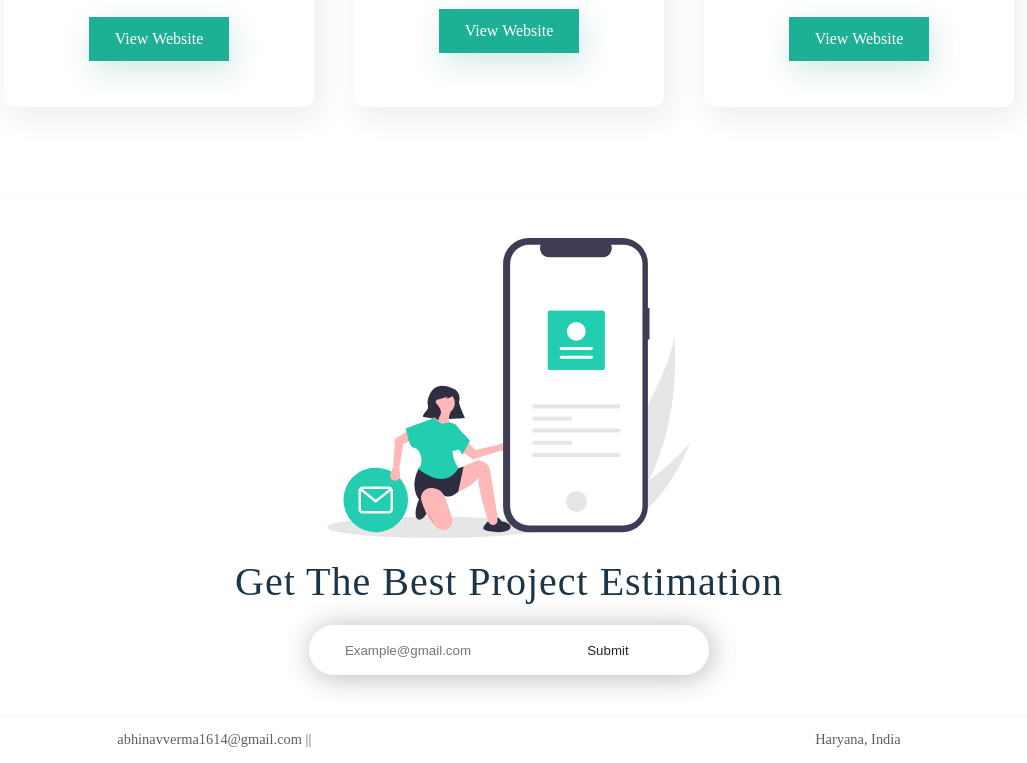
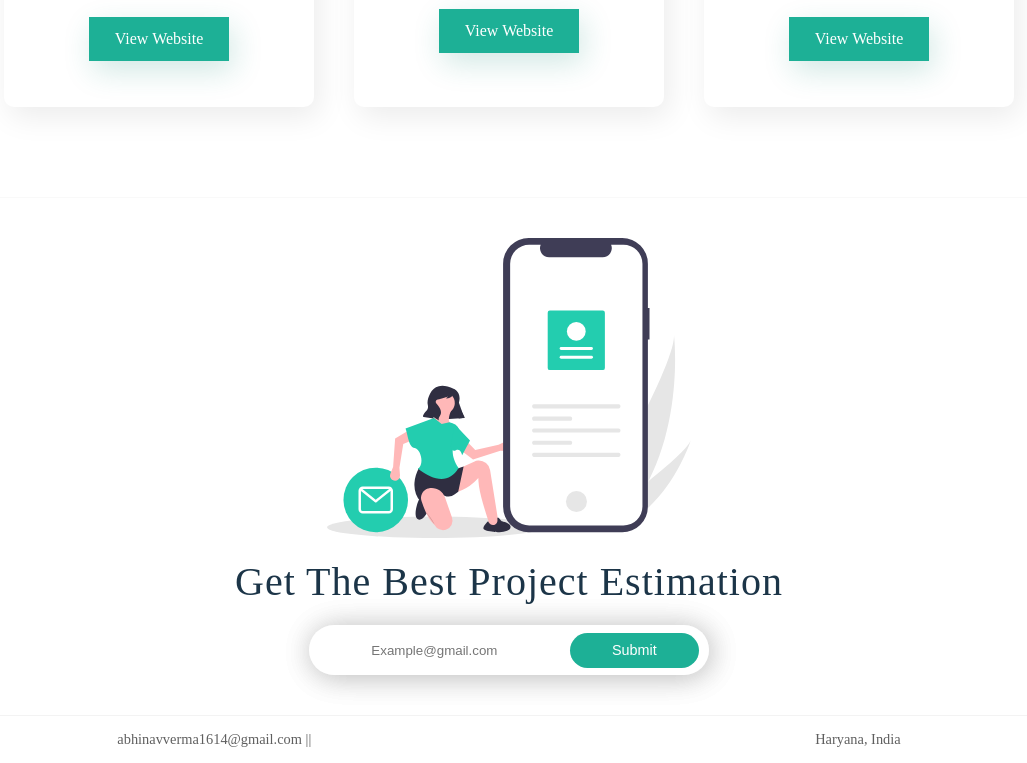
Before and after one commit to abhinav2612/Personal_Website, a plain HTML site: page index.html in a window 1280 px wide. Shown: the part 2567-3330 px from the top of the page, without its empty margins (131-1158 px from the left). Drawn offline with nearby package versions, Linux system fonts and the light colour scheme; files whose address does not match are found by name.

Commit message:
New Update

```diff
--- a/index.html
+++ b/index.html
@@ -219,10 +219,15 @@
             <form method="POST" name="contact-form" class="contact-form">
                <input type="email" name="Email" placeholder="Example@gmail.com" />
                <input name="Time" class="time" type="hidden" />
-               <input type="submit" />
+               <input type="submit" class="a" onclick="myFunction1()" />
             </form>
          </div>
       </section>
+	  <script>
+function myFunction1() {
+  alert("Thankyou for your response");
+}
+</script>
       <!--footer--------->
       <footer>
          <p>abhinavverma1614@gmail.com || &nbsp;</p>
--- a/style1.css
+++ b/style1.css
@@ -379,7 +379,7 @@ display: flex;
 	text-align: center;
 	color:#242425;
 }
-.contact-form a{
+.contact-form .a{
 	width:200px;
 	height:35px;
 	background-color:#1db096;
```
